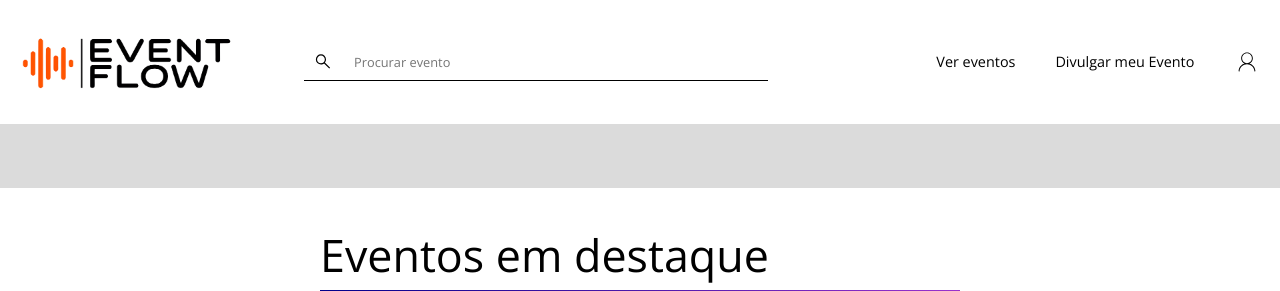
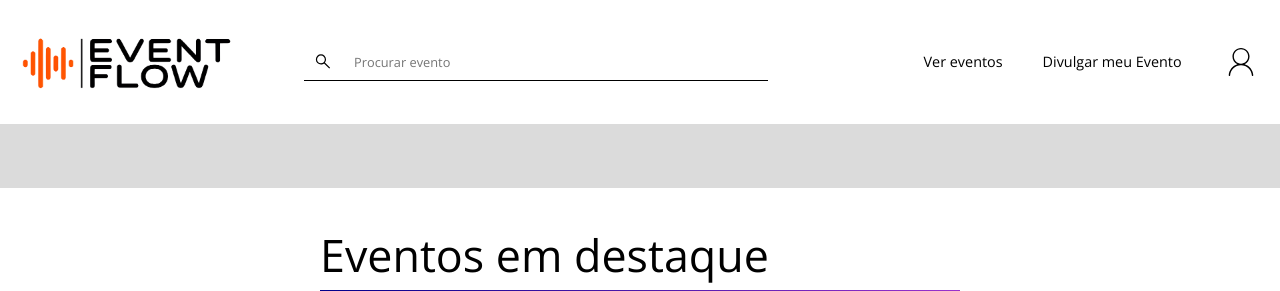
Before and after one commit to RyanNotF4und/EventFlow, a PHP site: page /index.php in a window 1280 px wide. Shown: the top 291 px of the page. Run offline with PHP 8.4, Linux system fonts and the light colour scheme; data that the repository does not hold is empty.

Commit message:
correcao do icone

```diff
--- a/header.php
+++ b/header.php
@@ -23,7 +23,7 @@
         </ul>";
     } else {
         //Setar icone de usuario nao logado
-        $ImgPerfil = '<a href="login.php"><img src="assets/user-128.svg" style="height:2vw"></a>';
+        $ImgPerfil = '<a href="login.php"><img src="assets/user-128.svg" style="height:3vw"></a>';
         $list =
         "<ul>
             <a href='index.php?list'><li>Ver eventos</li></a>
```
